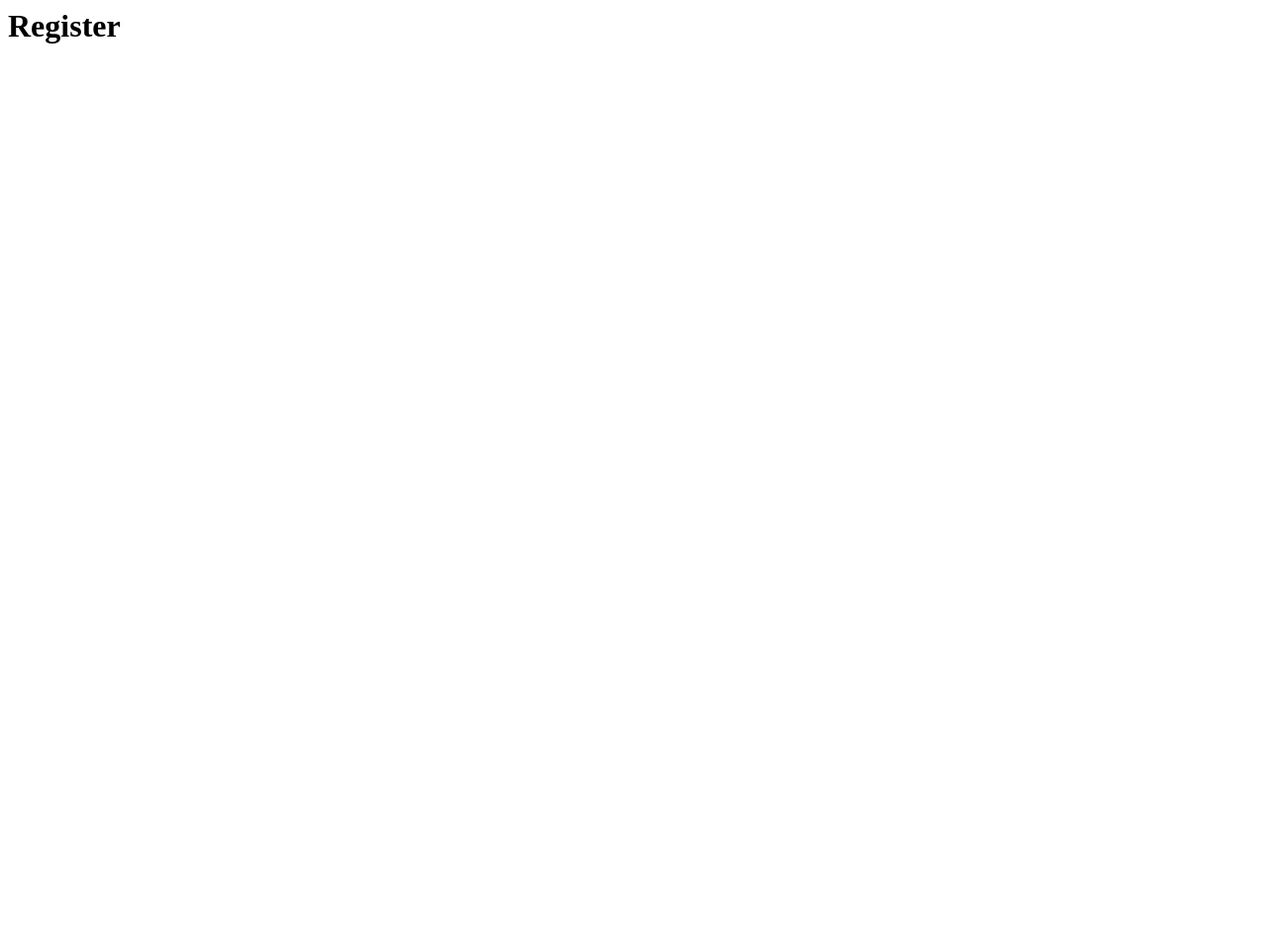
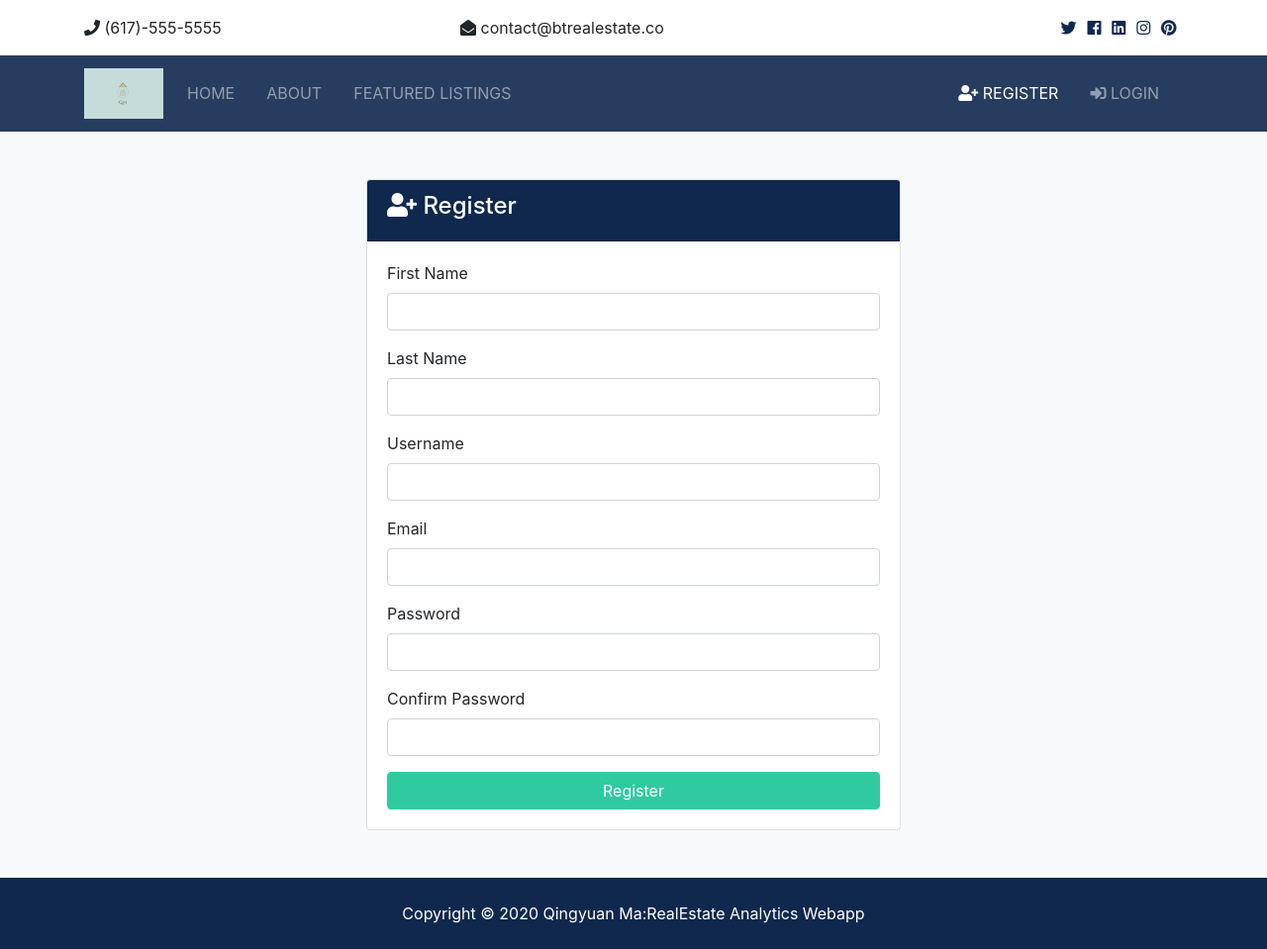
Before and after one commit to qm994/Django-RealEstate, a Django app: page /accounts/register in a window 1280 px wide. Before the commit the page is almost empty. Shown: the whole page at 99% size. Before the commit the page ends 44 px from the top, so only its background shows below. Run offline with Django 3.2, Linux system fonts and the light colour scheme; some libraries are stand-ins or nearby versions.

Commit message:
finish the login and register html

```diff
--- a/accounts/views.py
+++ b/accounts/views.py
@@ -3,20 +3,25 @@ from django.http import HttpResponse, HttpRequest
 # Create your views here.
 
 def login(request):
-
-    return render(request, template_name='accounts/login.html')
+    if request.method == 'POST':
+        print('Submit the form!')
+        # login the user
+        pass
+    else:
+        return render(request, template_name='accounts/login.html')
 
 def register(request):
-
-    return render(request, template_name='accounts/register.html')
+    if request.method == 'POST':
+        print('Submit the form!')
+        # register the user
+        pass
+    else:
+        return render(request, template_name='accounts/register.html')
 
 def dashboard(request):
 
     return render(request, template_name='accounts/dashboard.html')
 
-def index(request):
-    pass
-
 def logout(request):
     # redirect to the index view, and the view will be retrieved by reverse()
     return redirect('index')
--- a/templates/accounts/register.html
+++ b/templates/accounts/register.html
@@ -1,3 +1,50 @@
-<h1>Register
+{% extends 'base.html' %}
+{% block content %}
+<!-- Navbar -->
+  <section id="register" class="bg-light py-5">
+    <div class="container">
+      <div class="row">
+        <div class="col-md-6 mx-auto">
+          <div class="card">
+            <div class="card-header bg-primary text-white">
+              <h4>
+                <i class="fas fa-user-plus"></i> Register</h4>
+            </div>
+            <div class="card-body">
+                <!-- action attribute specifies where to send the form data when form is submitted! -->
+                <form action="{% url 'register' %}" method="POST">
+                    {% csrf_token %}
+                  <div class="form-group">
+                  <label for="first_name">First Name</label>
+                  <input type="text" name="first_name" class="form-control" required>
+                </div>
+                <div class="form-group">
+                  <label for="last_name">Last Name</label>
+                  <input type="text" name="last_name" class="form-control" required>
+                </div>
+                <div class="form-group">
+                  <label for="username">Username</label>
+                  <input type="text" name="username" class="form-control" required>
+                </div>
+                <div class="form-group">
+                  <label for="email">Email</label>
+                  <input type="email" name="email" class="form-control" required>
+                </div>
+                <div class="form-group">
+                  <label for="password2">Password</label>
+                  <input type="password" name="password" class="form-control" required>
+                </div>
+                <div class="form-group">
+                  <label for="password">Confirm Password</label>
+                  <input type="password" name="password2" class="form-control" required>
+                </div>
+                <input type="submit" value="Register" class="btn btn-secondary btn-block">
+              </form>
+            </div>
+          </div>
+        </div>
+      </div>
+    </div>
+  </section>
 
-</h1>
+{% endblock %}
--- a/templates/partials/_navbar.html
+++ b/templates/partials/_navbar.html
@@ -25,12 +25,14 @@
             </ul>
 
             <ul class="navbar-nav ml-auto">
-                <li class="nav-item mr-3">
-                    <a class="nav-link" href="register.html">
+                <li {% if 'register' in request.path %} class="nav-item active mr-3" {% else %} class="nav-item mr-3"
+                    {% endif %}>
+                    <a class="nav-link" href="{% url 'register' %}">
                         <i class="fas fa-user-plus"></i> Register</a>
                 </li>
-                <li class="nav-item mr-3">
-                    <a class="nav-link" href="login.html">
+                <li {% if 'login' in request.path %} class="nav-item active mr-3" {% else %} class="nav-item mr-3"
+                    {% endif %}>
+                    <a class="nav-link" href="{% url 'login' %}">
                         <i class="fas fa-sign-in-alt"></i>
 
                         Login</a>
```
Also changed, not shown: templates/accounts/login.html (+33 -1 lines).
